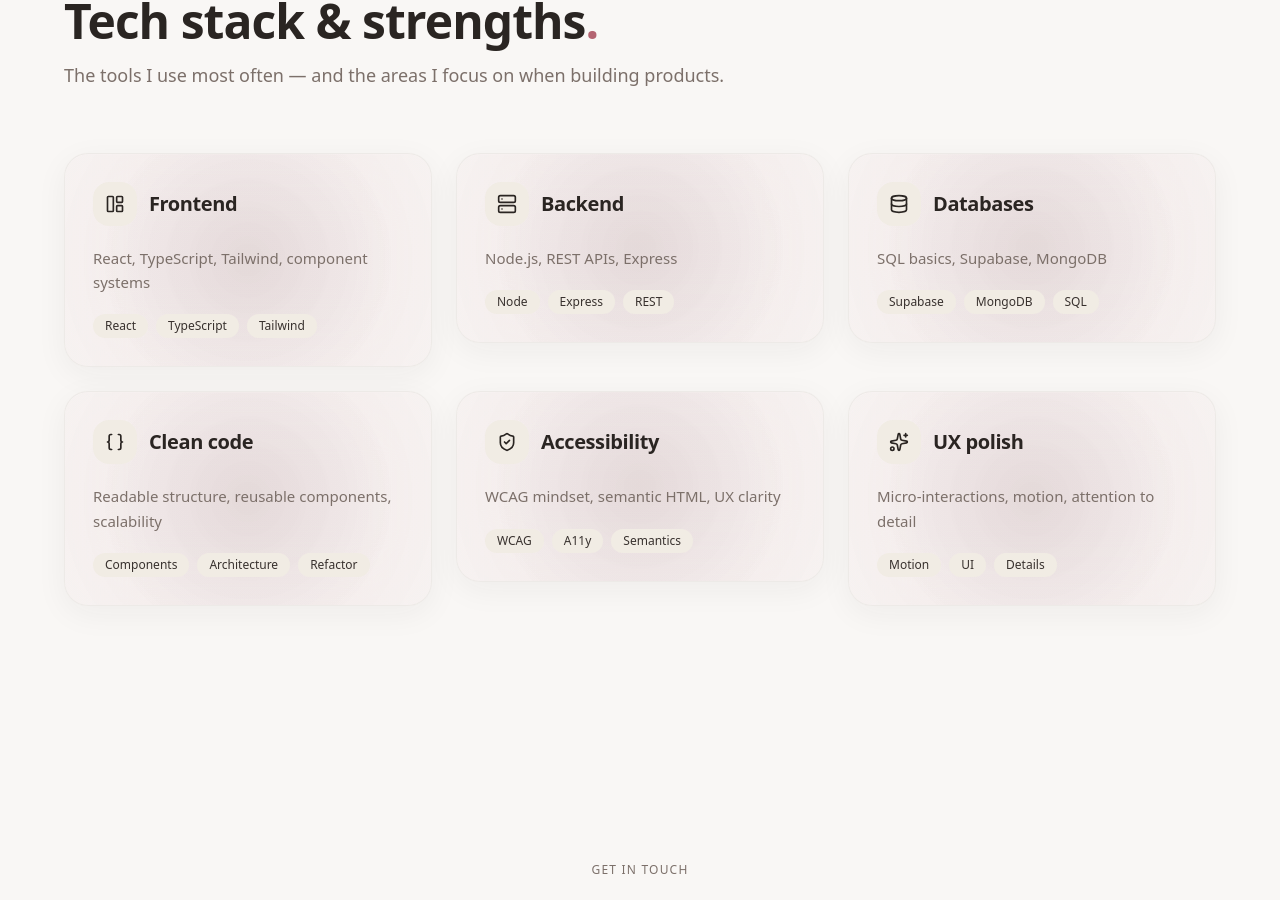
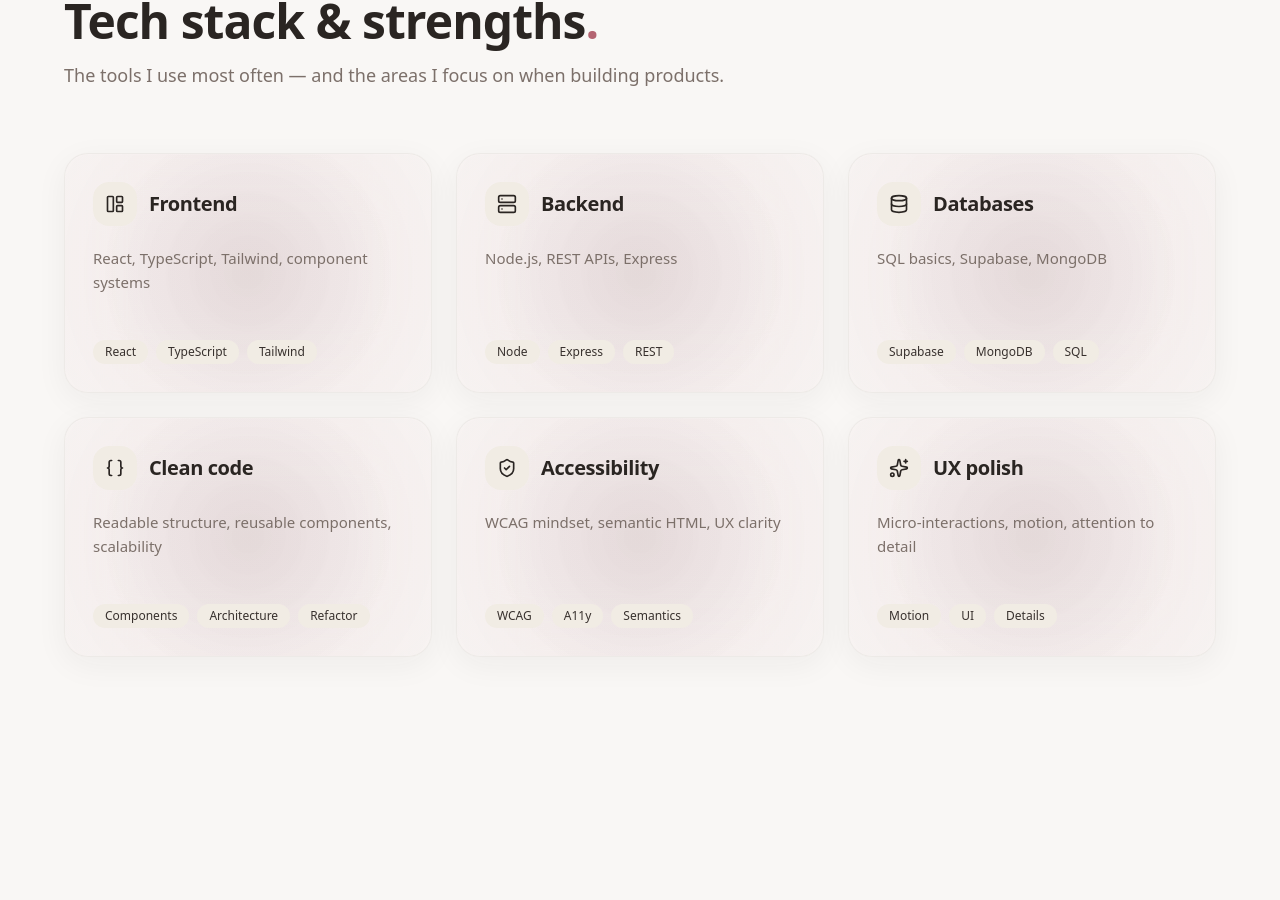
Before and after one commit to linneanore/portfolio-1, a React (Vite) app: page / in a window 1280 px wide. Shown: the part 2665-3565 px from the top of the page. Built offline with nearby package versions, Linux system fonts and the light colour scheme.

Commit message:
fix(ui): normalize tech stack card heights

```diff
--- a/src/components/TechStack.tsx
+++ b/src/components/TechStack.tsx
@@ -123,7 +123,7 @@ export default function TechStack() {
 
         {/* Cards */}
         <motion.div
-          className="grid grid-cols-1 md:grid-cols-2 lg:grid-cols-3 gap-4 md:gap-6"
+          className="grid grid-cols-1 md:grid-cols-2 lg:grid-cols-3 gap-4 md:gap-6 items-stretch"
           variants={containerVariants}
           initial={reduceMotion ? false : "hidden"}
           whileInView={reduceMotion ? undefined : "show"}
@@ -214,6 +214,8 @@ function TechCard({
         "border border-border/60",
         "overflow-hidden",
         "flex flex-col gap-5",
+        "h-full",
+        "min-h-[220px] md:min-h-[240px]"
       ].join(" ")}
       style={
         reduceMotion
@@ -244,7 +246,7 @@ function TechCard({
       {/* Border highlight */}
       <div className="pointer-events-none absolute inset-0 rounded-3xl ring-1 ring-transparent hover:ring-primary/18 transition" />
 
-      <div className="relative z-10 flex flex-col gap-5">
+      <div className="relative z-10 flex flex-col gap-5 h-full">
         <div className="flex items-center gap-3">
           <div className="w-11 h-11 rounded-2xl bg-secondary flex items-center justify-center">
             <Icon className="w-5 h-5" />
@@ -259,7 +261,7 @@ function TechCard({
           {item.text}
         </p>
 
-        <div className="flex flex-wrap gap-2">
+        <div className="flex flex-wrap gap-2 mt-auto">
           {item.tags.map((tag) => (
             <span
               key={tag}
```
